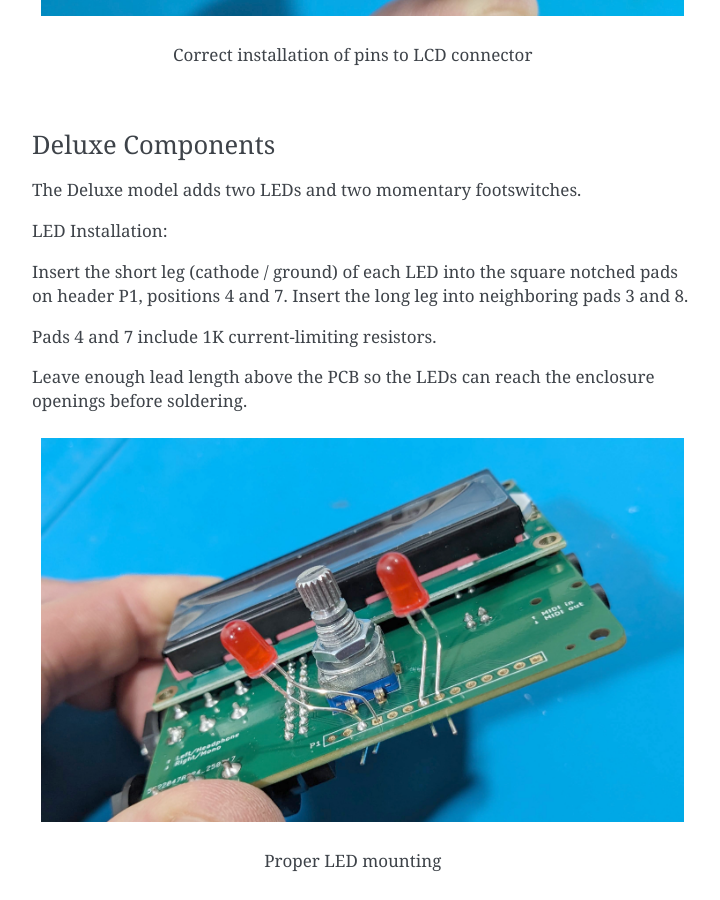
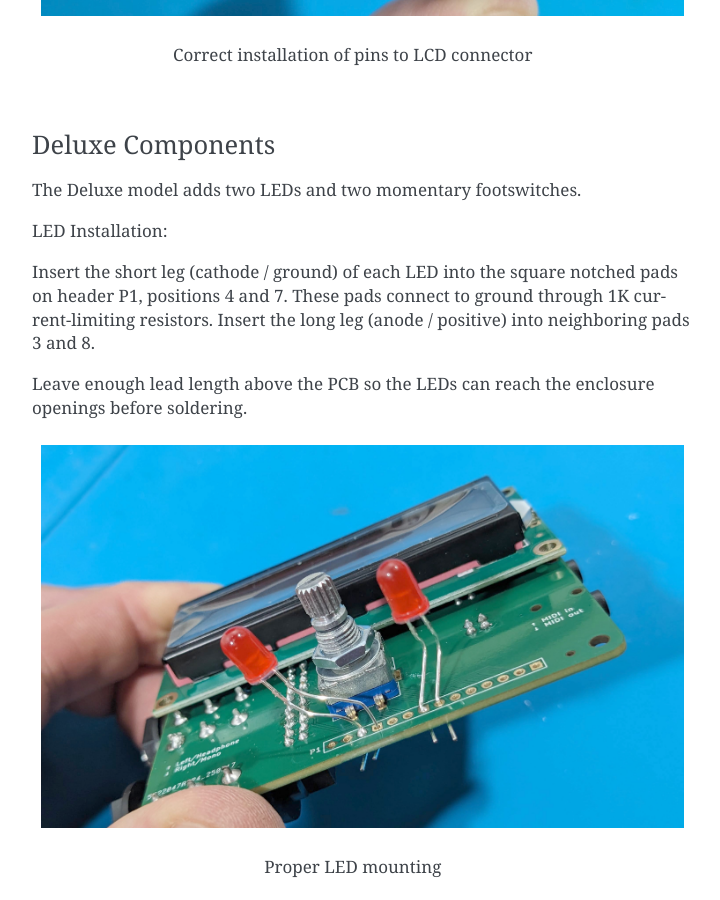
Before and after one commit to GeekFunkLabs/squishbox, a Sphinx documentation site: the page built from docs/assembly.rst, in a window 1280 px wide and 900 px high, scrolled down 3798 px. Shown: the whole window, without its empty margins (388-1108 px from the left). Built offline with Sphinx 7.4.7, drawn with Linux system fonts in a browser that asks for light colours.

Commit message:
clarify LED installation

```diff
--- a/docs/assembly.rst
+++ b/docs/assembly.rst
@@ -100,10 +100,9 @@ The Deluxe model adds two LEDs and two momentary footswitches.
 LED Installation:
 
 Insert the short leg (cathode / ground) of each LED into the square notched
-pads on header P1, positions 4 and 7. Insert the long leg into neighboring
-pads 3 and 8.
-
-Pads 4 and 7 include 1K current-limiting resistors.
+pads on header P1, positions 4 and 7. These pads connect to ground through
+1K current-limiting resistors. Insert the long leg (anode / positive) into
+neighboring pads 3 and 8.
 
 Leave enough lead length above the PCB so the LEDs can reach the enclosure
 openings before soldering.
```
